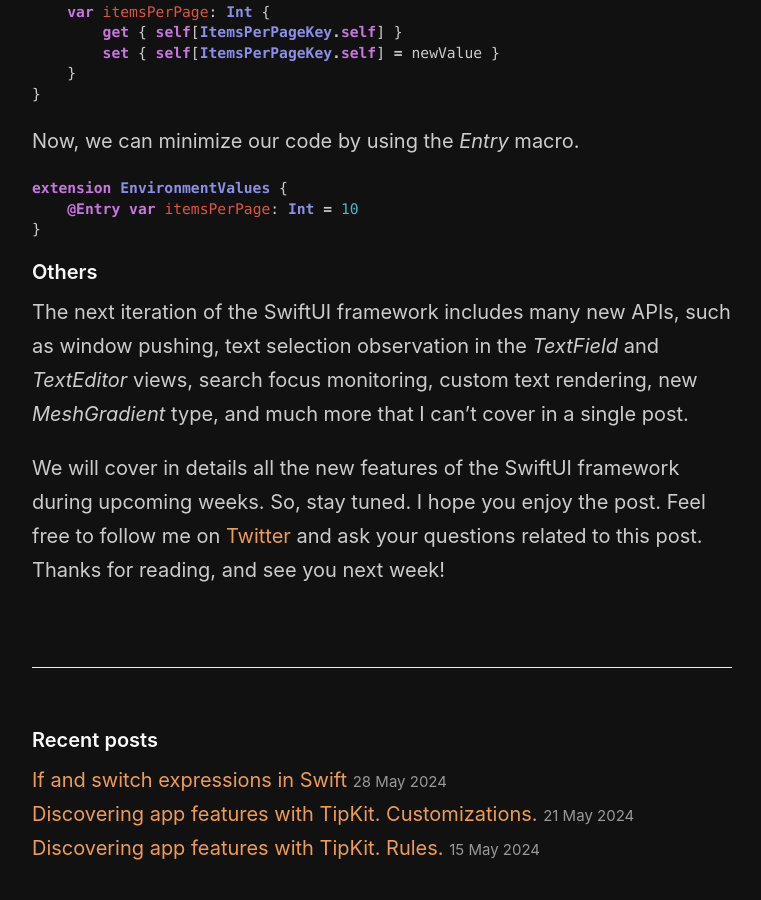
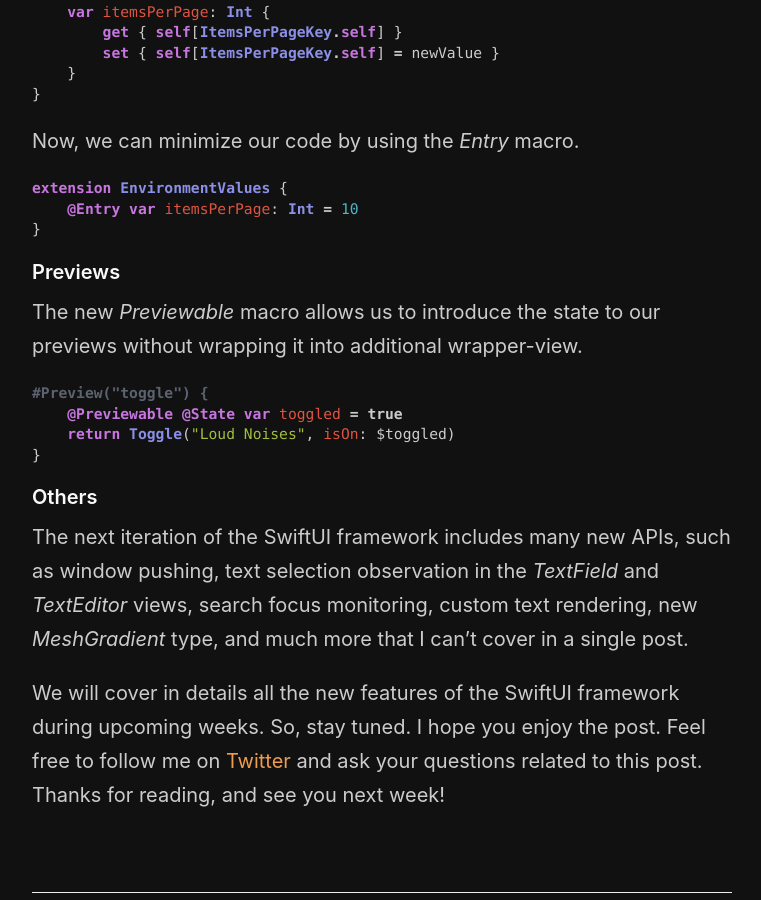
Before and after one commit to mecid/mecid.github.io, a Jekyll site: the page built from _posts/2024-06-10-what-is-new-in-swiftui-after-wwdc24.md, in a window 1280 px wide and 900 px high, scrolled down 3606 px. Shown: the whole window, without its empty margins (258-1019 px from the left). Built offline with Jekyll 4.4.1, drawn with Linux system fonts in a browser that asks for light colours.

Commit message:
previews section added to the wwdc 24 post

````diff
--- a/_posts/2024-06-10-what-is-new-in-swiftui-after-wwdc24.md
+++ b/_posts/2024-06-10-what-is-new-in-swiftui-after-wwdc24.md
@@ -144,6 +144,16 @@ extension EnvironmentValues {
 }
 ```
 
+#### Previews
+The new *Previewable* macro allows us to introduce the state to our previews without wrapping it into additional wrapper-view.
+
+```swift
+#Preview("toggle") {
+    @Previewable @State var toggled = true
+    return Toggle("Loud Noises", isOn: $toggled)
+}
+```
+
 #### Others
 The next iteration of the SwiftUI framework includes many new APIs, such as window pushing, text selection observation in the *TextField* and *TextEditor* views, search focus monitoring, custom text rendering, new *MeshGradient* type, and much more that I can't cover in a single post.
 
````
